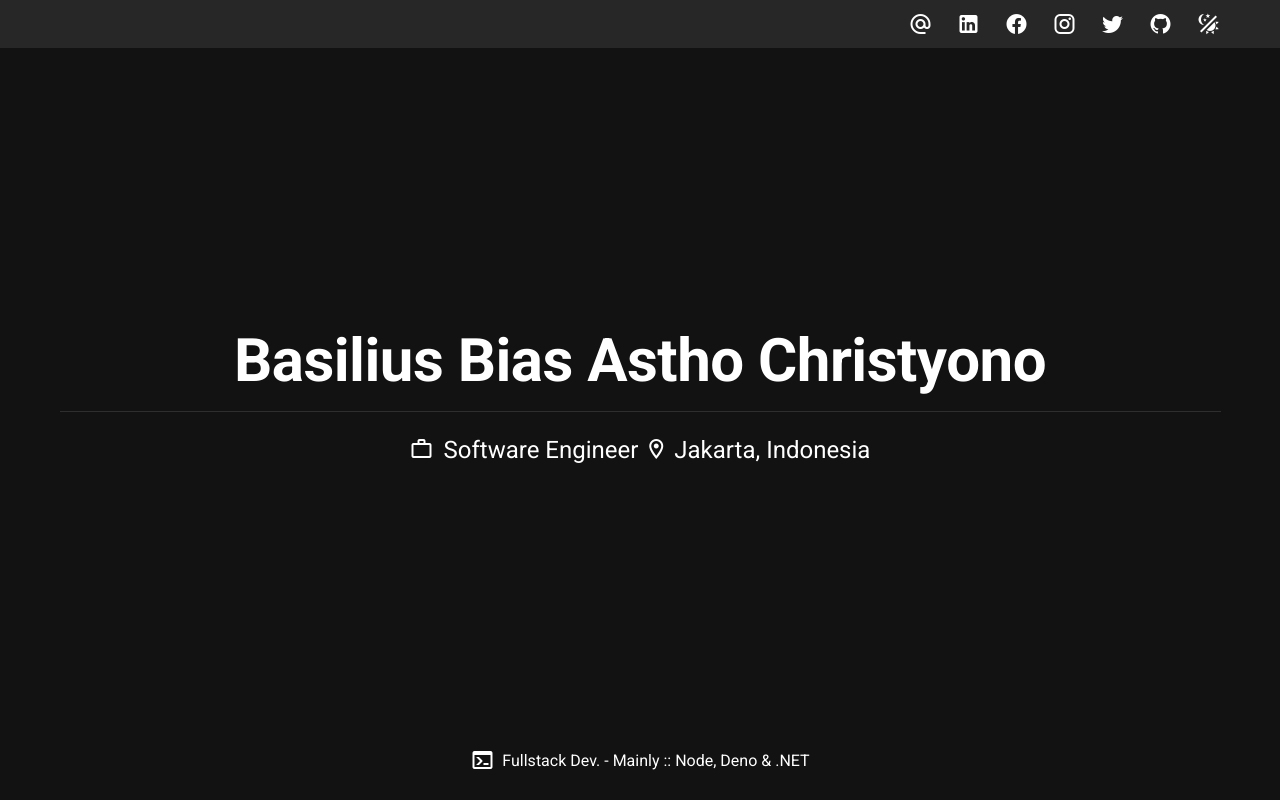
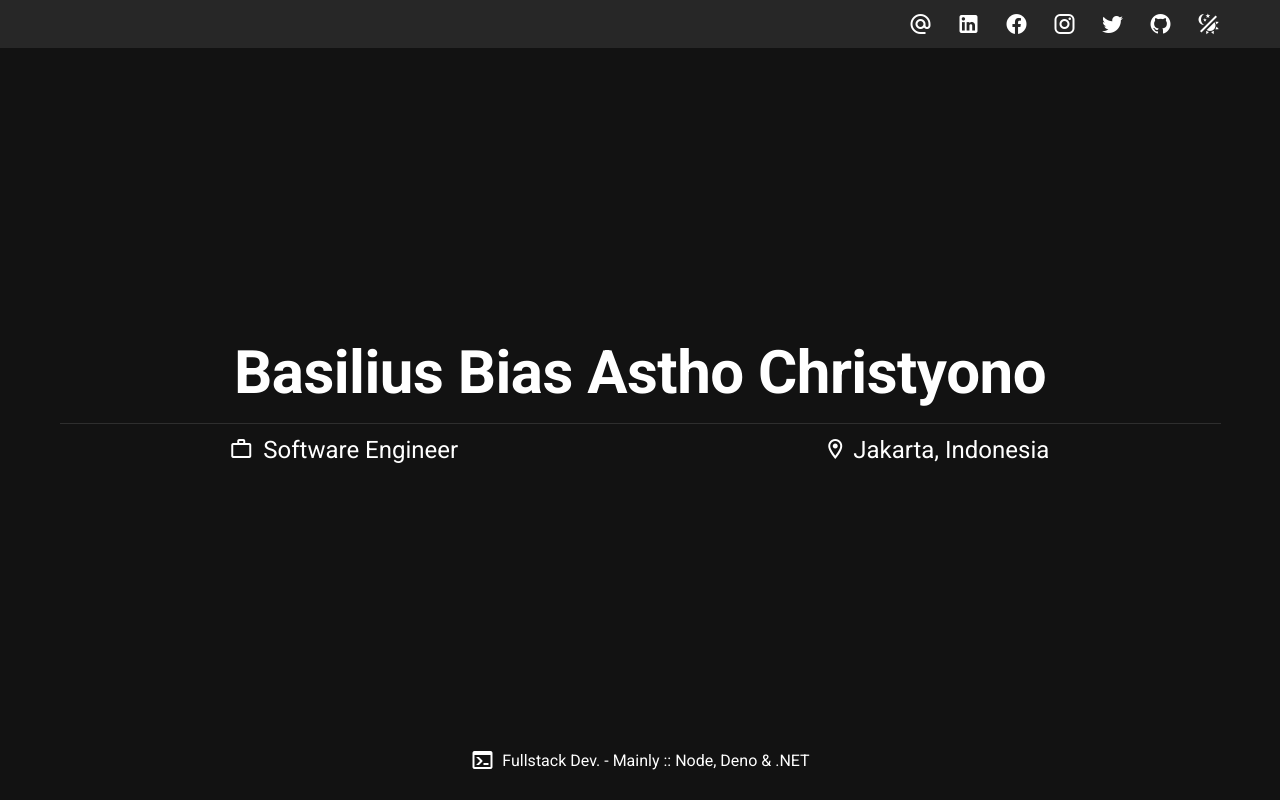
Before and after one commit to bifeldy/bifeldy.github.io, a Vue app: page / in a window 1280 px wide. Shown: the top 800 px of the page. Built offline with nearby package versions, Linux system fonts and the light colour scheme.

Commit message:
✔ Some 💩

```diff
--- a/src/components/Home.vue
+++ b/src/components/Home.vue
@@ -15,10 +15,16 @@
         </h1>
         <v-divider></v-divider>
         <h2 class="subheading font-weight-regular mt-5">
-          <v-icon class="pb-1 mr-1">mdi-briefcase-outline</v-icon>
-          Software Engineer
-          <v-icon class="pb-1 my-1">mdi-map-marker-outline</v-icon>
-          Jakarta, Indonesia
+          <v-row>
+            <v-col cols="12" sm="6" class="py-0">
+              <v-icon class="pb-1 mr-1">mdi-briefcase-outline</v-icon>
+              Software Engineer
+            </v-col>
+            <v-col cols="12" sm="6" class="py-0">
+              <v-icon class="pb-1 my-1">mdi-map-marker-outline</v-icon>
+              Jakarta, Indonesia
+            </v-col>
+          </v-row>
         </h2>
       </v-col>
     </v-row>
@@ -48,7 +54,7 @@
                             Frontend
                           </h2>
                         </v-col>
-                        <v-col cols="12 py-0 px-3">
+                        <v-col cols="12" class="py-0 px-3">
                           <v-btn icon x-large>
                             <v-icon>mdi-angular</v-icon>
                           </v-btn>
@@ -69,7 +75,7 @@
                             Backend
                           </h2>
                         </v-col>
-                        <v-col cols="12 py-0 px-3">
+                        <v-col cols="12" class="py-0 px-3">
                           <v-btn icon x-large>
                             <v-icon>mdi-nodejs</v-icon>
                           </v-btn>
@@ -89,7 +95,7 @@
                             Clouds
                           </h2>
                         </v-col>
-                        <v-col cols="12 py-0 px-3">
+                        <v-col cols="12" class="py-0 px-3">
                           <v-btn icon x-large>
                             <v-icon>mdi-aws</v-icon>
                           </v-btn>
@@ -104,7 +110,7 @@
                             Others
                           </h2>
                         </v-col>
-                        <v-col cols="12 py-0 px-3">
+                        <v-col cols="12" class="py-0 px-3">
                           <v-btn icon x-large>
                             <v-icon>mdi-language-html5</v-icon>
                           </v-btn>
```
